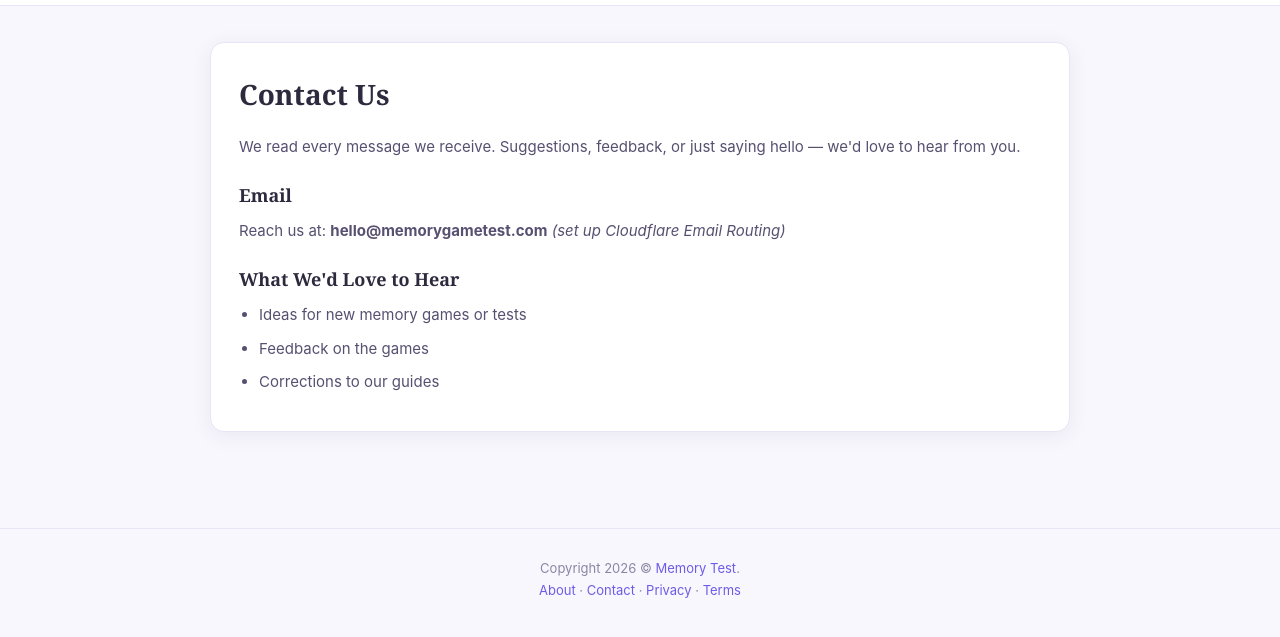
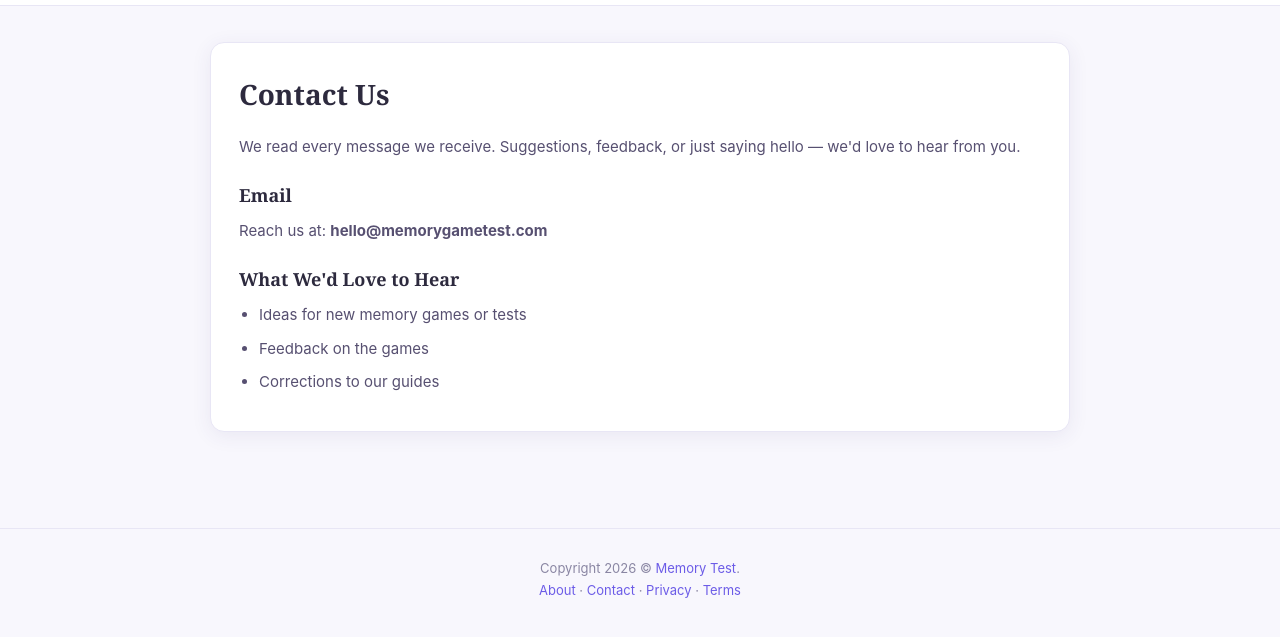
Before and after one commit to vincentsche-tech/memorygametest-site, a plain HTML site: page contact.html in a window 1280 px wide. Shown: the part 67-704 px from the top of the page. Drawn offline with Linux system fonts and the light colour scheme.

Commit message:
Add files via upload

```diff
--- a/contact.html
+++ b/contact.html
@@ -66,7 +66,7 @@
 <h1>Contact Us</h1>
 <p>We read every message we receive. Suggestions, feedback, or just saying hello — we'd love to hear from you.</p>
 <h2>Email</h2>
-<p>Reach us at: <b>hello@memorygametest.com</b> <i>(set up Cloudflare Email Routing)</i></p>
+<p>Reach us at: <b>hello@memorygametest.com</b></p>
 <h2>What We'd Love to Hear</h2>
 <ul>
 <li>Ideas for new memory games or tests</li>
```
